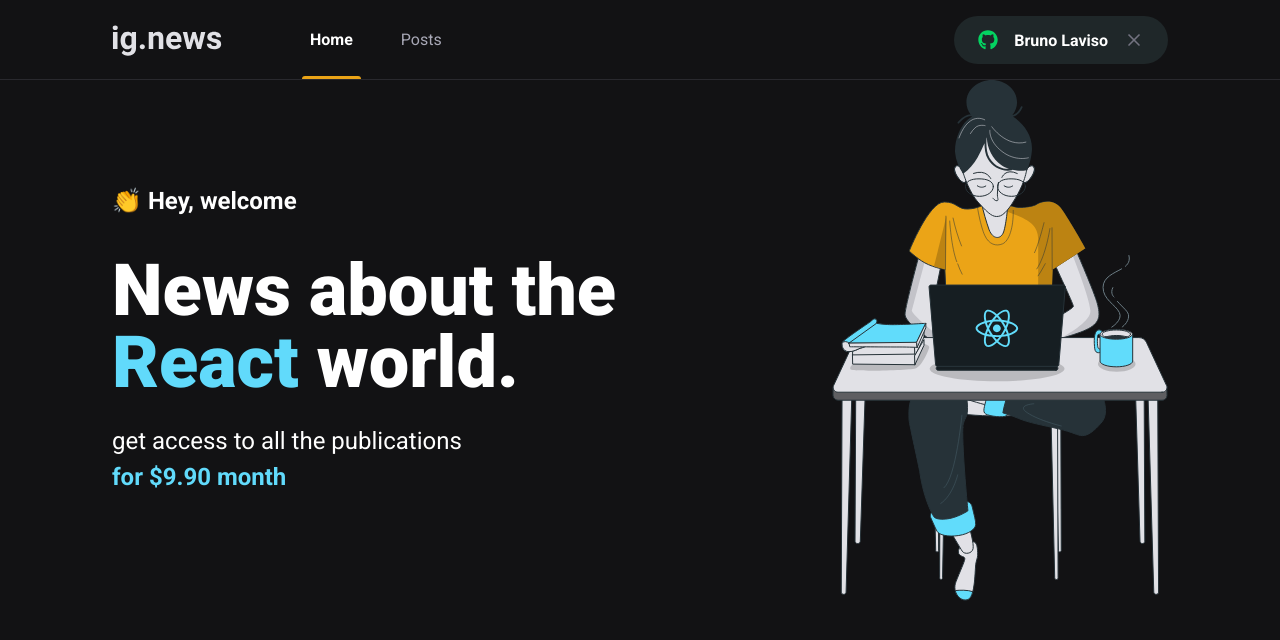
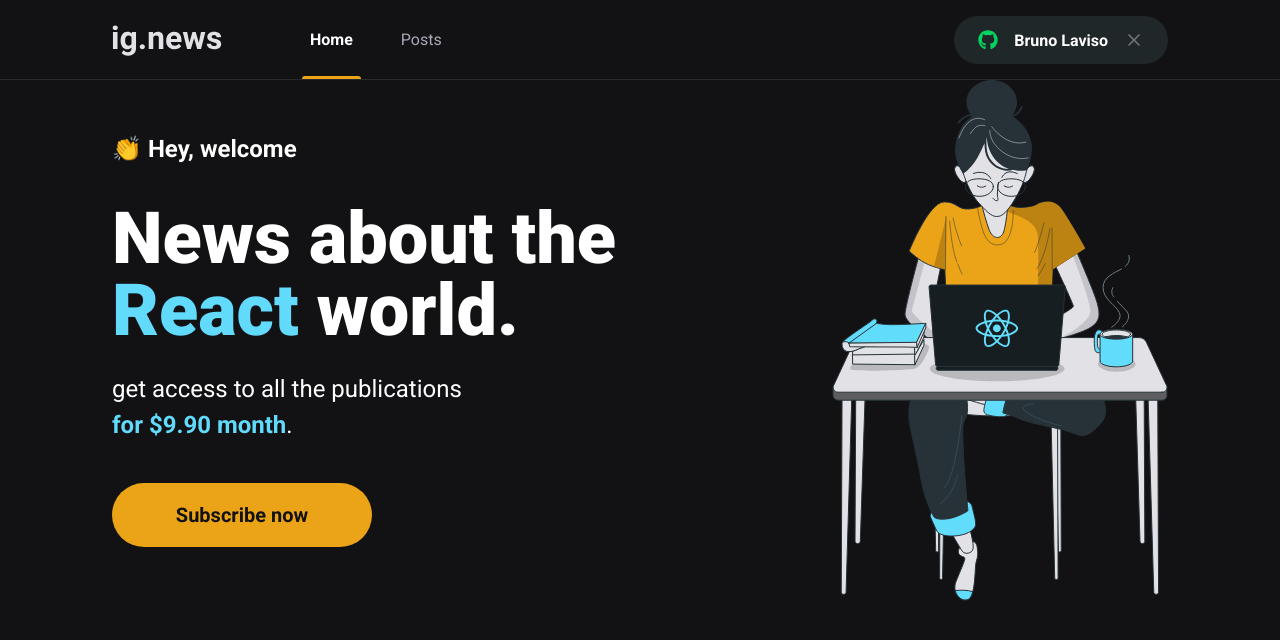
Before and after one commit to brunolaviso/ignite-react-chapter03, a Next.js app: page / in a window 1280 px wide. Shown: the top 640 px of the page. Built offline with nearby package versions, Linux system fonts and the light colour scheme.

Commit message:
feat: add position on button

```diff
--- a/src/pages/home.module.scss
+++ b/src/pages/home.module.scss
@@ -38,4 +38,8 @@
       font-weight: bold;
     }
   }
+
+  button {
+    margin-top: 2.5rem;
+  }
 }
--- a/src/pages/index.tsx
+++ b/src/pages/index.tsx
@@ -1,4 +1,5 @@
 import Head from 'next/head'
+import { SubscribeButton } from '../components/SubscribeButton'
 
 import styles from './home.module.scss'
 
@@ -14,8 +15,9 @@
           <h1>News about the <span>React</span> world.</h1>
           <p>
             get access to all the publications <br />
-            <span>for $9.90 month</span>
+            <span>for $9.90 month</span>.
           </p>
+          <SubscribeButton />
         </section>
         <img src="./images/avatar.svg" alt="Girl coding"/>
       </main>
```
